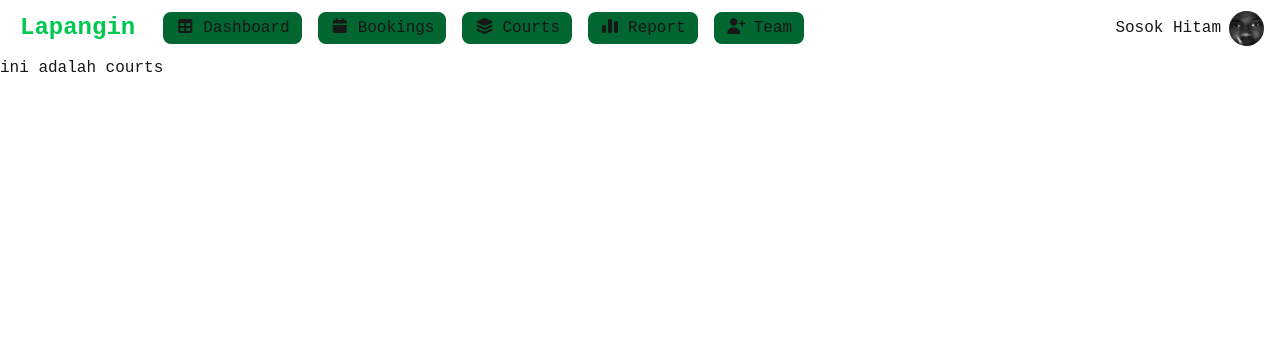
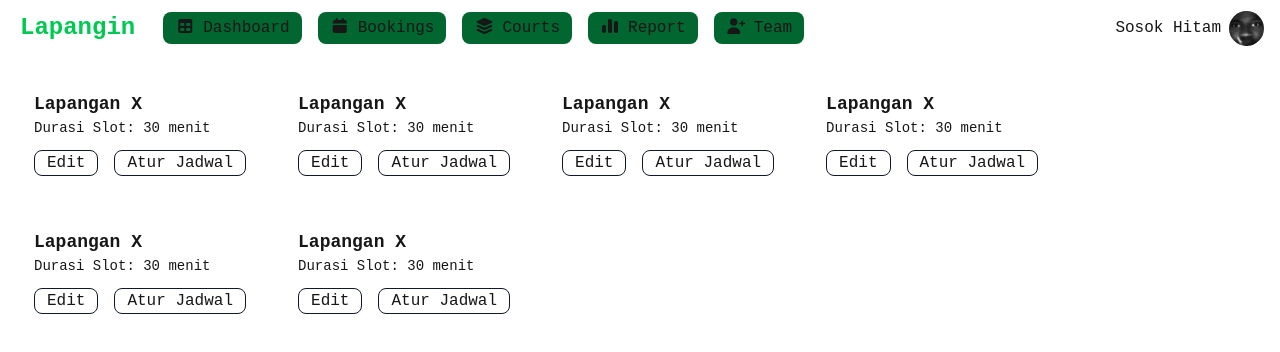
Before and after one commit to kindaMid72/Lapangin, a Next.js app in the folder lapangin-apps/: page /courts in a window 1280 px wide. Shown: the top 352 px of the page. Built offline with nearby package versions, Linux system fonts and the light colour scheme.

Commit message:
courts ui is kinda ready

```diff
--- a/lapangin-apps/src/app/(main-app)/courts/page.jsx
+++ b/lapangin-apps/src/app/(main-app)/courts/page.jsx
@@ -1,9 +1,9 @@
 
+// components
+import CourtPage from "@/features/Courts/CourtsPage.jsx";
 
 export default function courts(){
     return (
-        <div>
-            <h1>ini adalah courts</h1>
-        </div>
+        <CourtPage></CourtPage>
     )
 }
--- a/lapangin-apps/src/features/Bookings/BookingsPage.jsx
+++ b/lapangin-apps/src/features/Bookings/BookingsPage.jsx
@@ -1,6 +1,6 @@
 
 
-import BookingPageRow from "@/features/components/BookingTableRowsView";
+import BookingPageRow from "@/features/Bookings/components/BookingTableRowsView";
 
 
 export default function BookingPage() {
--- /dev/null
+++ b/lapangin-apps/src/features/Courts/CourtsPage.jsx
@@ -0,0 +1,21 @@
+
+
+// components
+import CourtCard from "@/features/Courts/components/CourtCard";
+
+
+export default (props) => {
+
+
+    return (<>
+        <div className="flex justify-start flex-wrap gap-4 m-4">
+            <CourtCard/>
+            <CourtCard/>
+            <CourtCard/>
+            <CourtCard/>
+            <CourtCard/>
+            <CourtCard/>
+        </div>
+
+    </>)
+}
--- /dev/null
+++ b/lapangin-apps/src/features/Courts/components/CourtCard.jsx
@@ -0,0 +1,15 @@
+
+export default ({namaLapangan, durasiSlot}) => {
+
+
+    return (<>
+        <div className="flex flex-col justify-start border-2 dark:border-gray-700 border-white rounded-xl p-4 dark:bg-gray-900">
+            <h2 className="font-extrabold text-lg">{namaLapangan || "Lapangan X"}</h2>
+            <h3 className="font-extralight text-sm">Durasi Slot: {durasiSlot || "30"} menit</h3>
+            <div className="flex gap-4 mt-3">
+                <button className="border-1 border-gray-900 px-3 dark:bg-gray-700 dark:hover:bg-gray-600 rounded-lg">Edit</button>
+                <button className="border-1 border-gray-900 px-3 dark:bg-gray-700 dark:hover:bg-gray-600 rounded-lg">Atur Jadwal</button>
+            </div>
+        </div>
+    </>)
+}
```
Also changed, not shown: lapangin-apps/src/features/Bookings/components/BookingTableRowsView.jsx (renamed from lapangin-apps/src/features/components/BookingTableRowsView.jsx), 1 other file (tests, documents, lock files or other folders).
